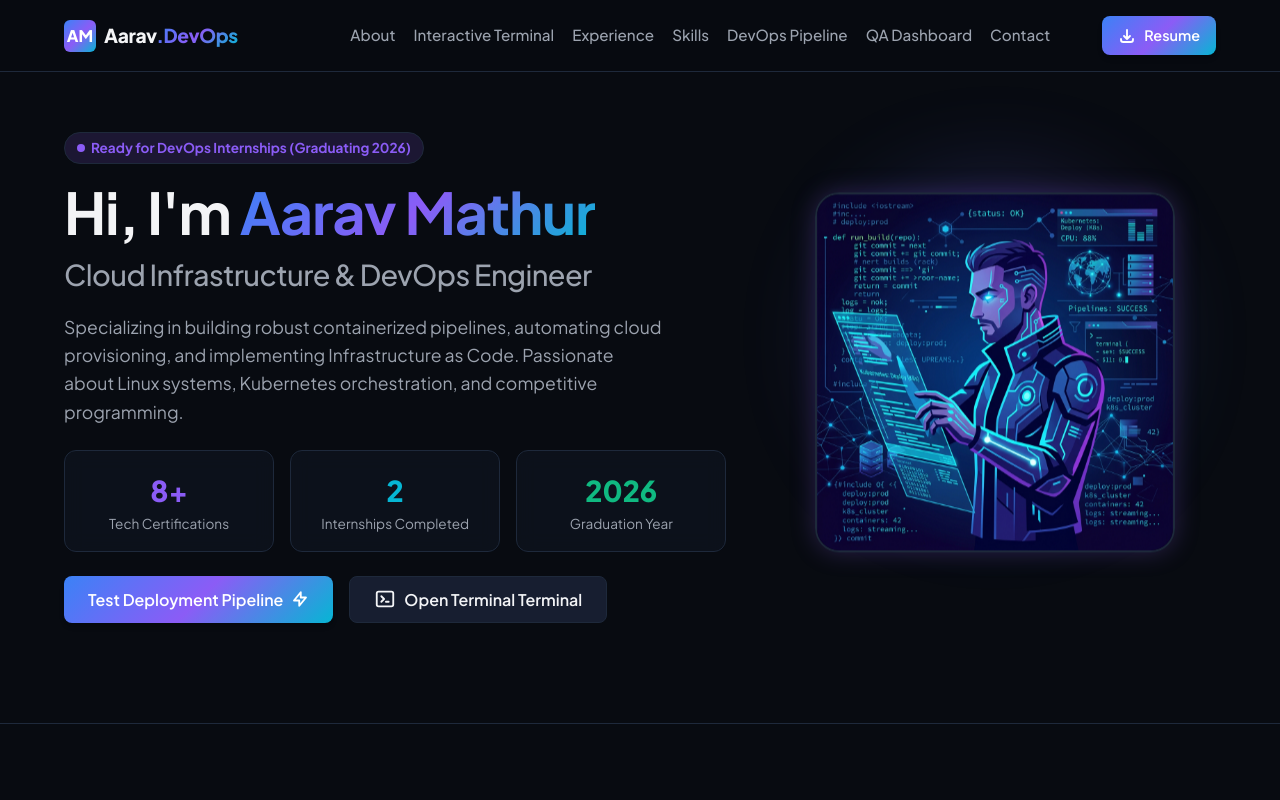
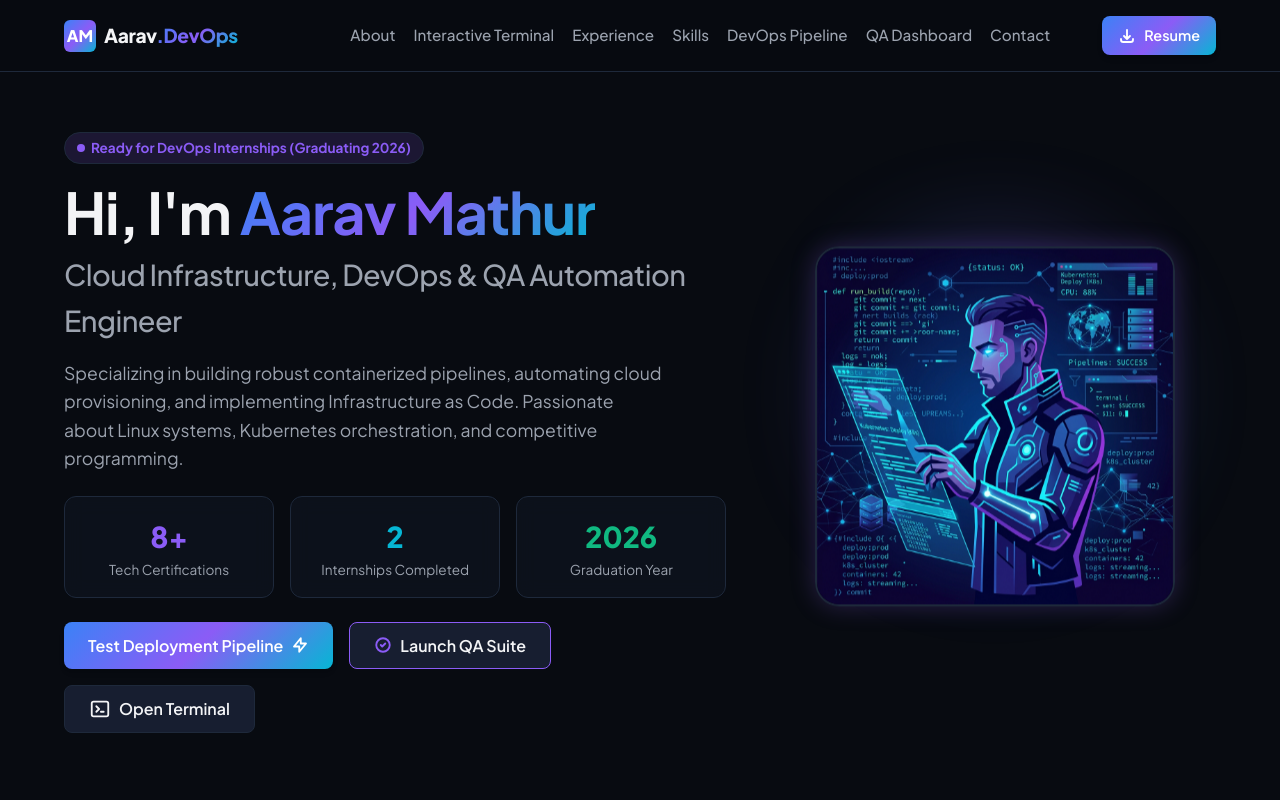
Before and after one commit to AaravMathur/Portfolio, a React (Vite) app: page / in a window 1280 px wide. Shown: the top 800 px of the page. Built offline with nearby package versions, Linux system fonts and the light colour scheme.

Commit message:
feat: add QA interaction launch button to Hero CTA, add qa command to terminal simulation, and fix terminal button label typo

```diff
--- a/index.html
+++ b/index.html
@@ -4,8 +4,8 @@
     <meta charset="UTF-8" />
     <link rel="icon" type="image/svg+xml" href="/favicon.svg" />
     <meta name="viewport" content="width=device-width, initial-scale=1.0" />
-    <title>Aarav Mathur | DevOps & Cloud Engineer Portfolio</title>
-    <meta name="description" content="Interactive DevOps and Cloud Infrastructure Portfolio of Aarav Mathur. Featuring Kubernetes deployments, Infrastructure-as-Code pipelines, and interactive developer terminals." />
+    <title>Aarav Mathur | DevOps, QA & Cloud Infrastructure Engineer</title>
+    <meta name="description" content="Interactive DevOps, QA Automation, and Cloud Infrastructure Portfolio of Aarav Mathur. Featuring Kubernetes deployments, automated Selenium/Postman test suites, and interactive developer terminals." />
   </head>
   <body>
     <div id="root"></div>
--- a/src/App.tsx
+++ b/src/App.tsx
@@ -252,6 +252,7 @@ export default function App() {
           { type: 'output', text: 'Available commands:' },
           { type: 'output', text: '  about        - Detailed summary of Aarav Mathur (with Email, GitHub, etc.)' },
           { type: 'output', text: '  skills       - Visual breakdown of technical & QA testing competencies' },
+          { type: 'output', text: '  qa           - Simulate interactive QA test runs (Selenium, Postman, JMeter)' },
           { type: 'output', text: '  internships  - Chronological summary of internship experiences' },
           { type: 'output', text: '  certs        - View professional training & course certificates' },
           { type: 'output', text: '  contact      - Retrieve direct contact lines and social anchors' },
@@ -319,6 +320,26 @@ export default function App() {
           { type: 'output', text: '🏠 Address:  24/143 Swarn Path Mansarovar, Jaipur' }
         )
         break
+      case 'qa':
+        newHistory.push(
+          { type: 'output', text: '🧪 Initiating Simulated QA Test Suite...' },
+          { type: 'output', text: '------------------------------------------------------------' },
+          { type: 'output', text: '1. [Selenium] Headless Chrome web driver initialized successfully.' },
+          { type: 'output', text: '   -> Navigating to target authentication portal...' },
+          { type: 'output', text: '   -> Inputting elements: username, password.' },
+          { type: 'output', text: '   -> Verifying dashboard redirect response: SUCCESS (UI checks passed)' },
+          { type: 'output', text: '2. [Postman] Verifying API integrations & assertions...' },
+          { type: 'output', text: '   -> GET /api/v1/health-check Status: 200 OK ResponseTime: 12ms' },
+          { type: 'output', text: '   -> POST /api/v1/order Payload Assertion: PASSED' },
+          { type: 'output', text: '3. [JMeter] Executing load performance test profile...' },
+          { type: 'output', text: '   -> Spawning 50 threads with 5s ramp-up...' },
+          { type: 'output', text: '   -> Average latency: 154ms, Error rate: 0.00%' },
+          { type: 'output', text: '------------------------------------------------------------' },
+          { type: 'output', text: '✅ All QA Automated test checks returned code 0 (Success).' },
+          { type: 'output', text: '💡 Note: You can interactively run these test suites in the graphical' },
+          { type: 'output', text: '   "Interactive QA & Test Automation Suite" dashboard below!' }
+        )
+        break
       case 'clear':
         setTerminalHistory([])
         setTerminalInput('')
@@ -531,7 +552,7 @@ export default function App() {
               Hi, I'm <span className="text-gradient">Aarav Mathur</span>
             </h1>
             <h2 style={{ fontSize: '1.8rem', color: 'var(--text-secondary)', fontWeight: '500', marginBottom: '16px' }}>
-              Cloud Infrastructure & DevOps Engineer
+              Cloud Infrastructure, DevOps & QA Automation Engineer
             </h2>
             <p style={{ color: 'var(--text-secondary)', fontSize: '1.1rem', maxWidth: '600px' }}>
               Specializing in building robust containerized pipelines, automating cloud provisioning, and implementing Infrastructure as Code. Passionate about Linux systems, Kubernetes orchestration, and competitive programming.
@@ -561,9 +582,15 @@ export default function App() {
                 <path strokeLinecap="round" strokeLinejoin="round" d="M13 10V3L4 14h7v7l9-11h-7z" />
               </svg>
             </a>
+            <a href="#qa" className="btn-secondary" style={{ borderColor: 'var(--accent-purple)' }}>
+              <svg width="18" height="18" fill="none" viewBox="0 0 24 24" stroke="currentColor" strokeWidth="2.5" style={{ color: 'var(--accent-purple)' }}>
+                <path strokeLinecap="round" strokeLinejoin="round" d="M9 12l2 2 4-4m6 2a9 9 0 11-18 0 9 9 0 0118 0z" />
+              </svg>
+              <span>Launch QA Suite</span>
+            </a>
             <a href="#terminal" className="btn-secondary">
               <TerminalIcon />
-              <span>Open Terminal Terminal</span>
+              <span>Open Terminal</span>
             </a>
           </div>
         </div>
```
